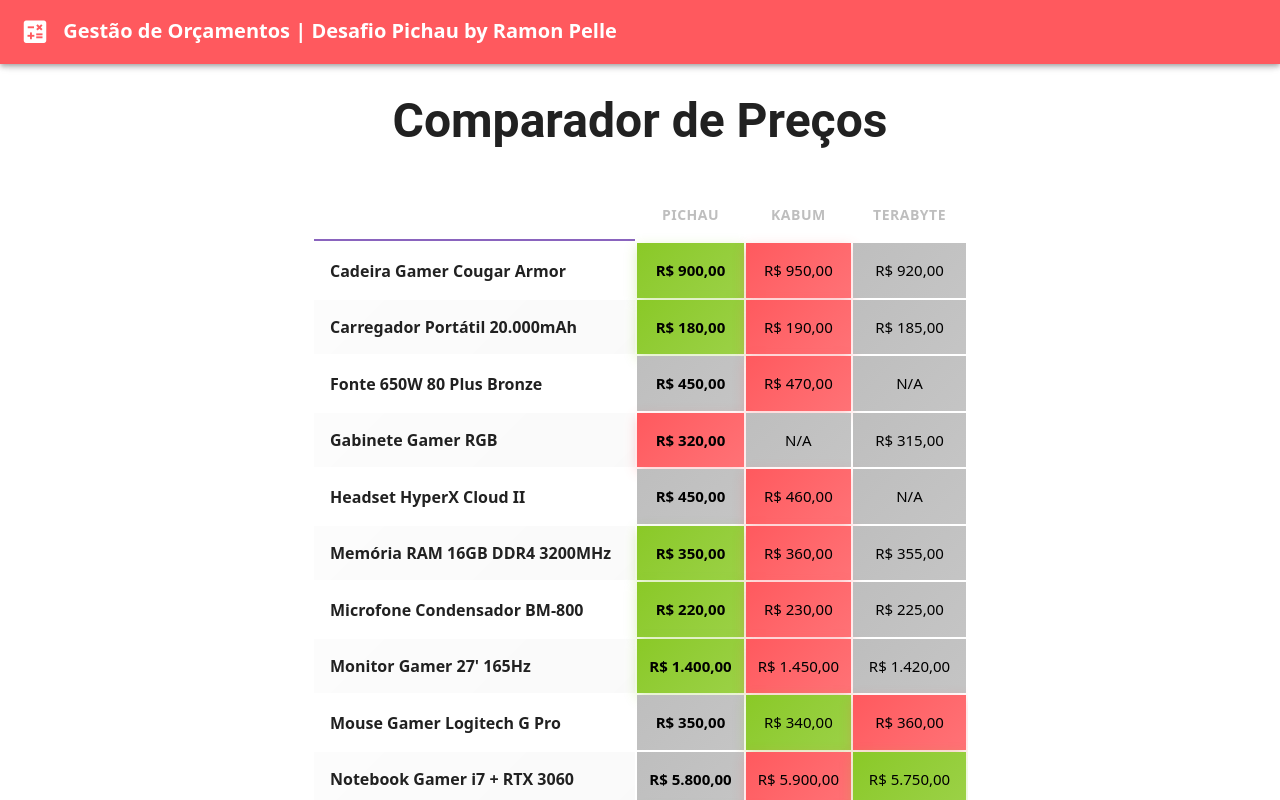
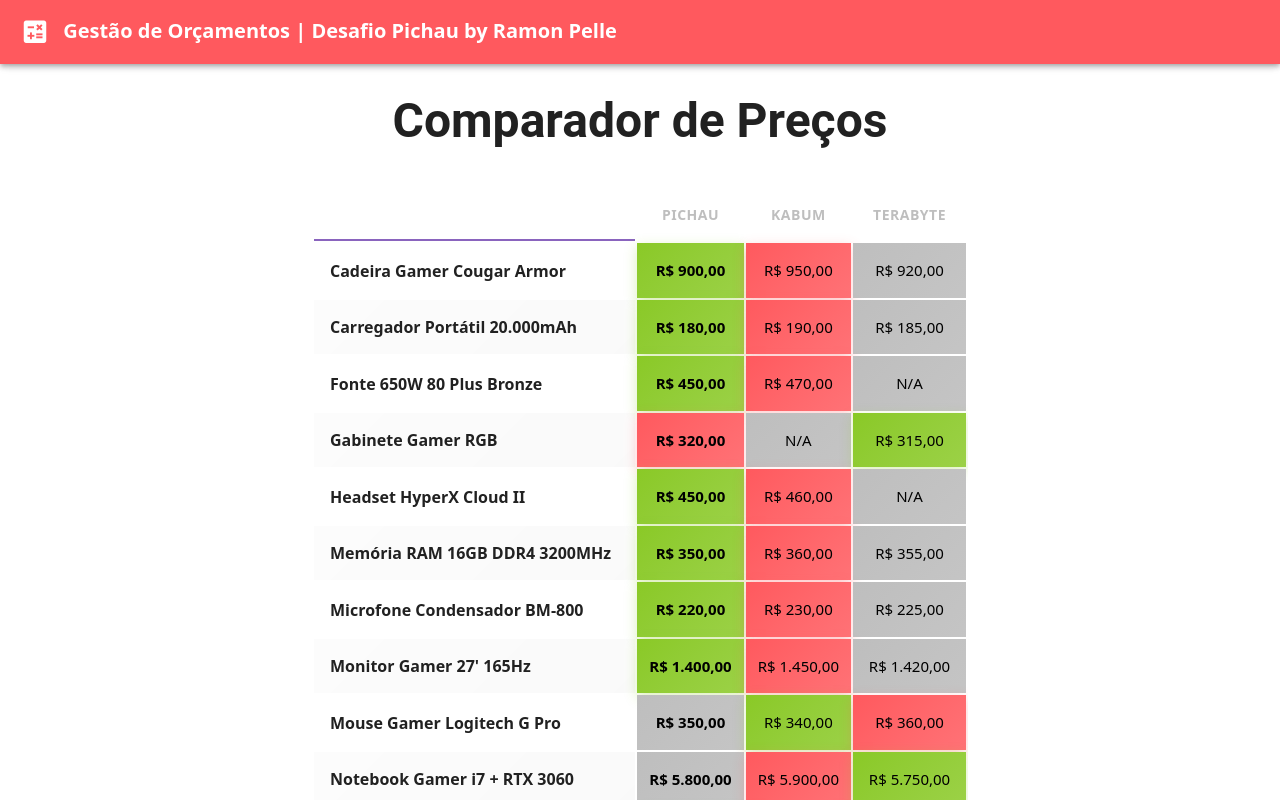
Before and after one commit to RamonPelle/pichau-front-challenge-vue3, a Vue app: page / in a window 1280 px wide. Shown: the top 800 px of the page. Built offline with nearby package versions, Linux system fonts and the light colour scheme.

Commit message:
fix: ajuste das cores de preco quando houver apenas [0..2] itens nao n/a

```diff
--- a/src/componentes/moleculas/LinhaProduto.vue
+++ b/src/componentes/moleculas/LinhaProduto.vue
@@ -26,15 +26,21 @@
   return valor === "N/A" ? null : Number(valor);
 };
 
-const precos = computed(() => {
-  return props.colunasPreco.map((coluna) => obterPrecoColuna(coluna));
+const precosValidos = computed(() => {
+  return props.colunasPreco
+    .map((coluna) => obterPrecoColuna(coluna))
+    .filter((preco) => preco !== null);
 });
 
 const minPreco = computed(() => {
-  return precos.value.length === 0 ? null : Math.min(...precos.value);
+  return precosValidos.value.length === 0
+    ? null
+    : Math.min(...precosValidos.value);
 });
 
 const maxPreco = computed(() => {
-  return precos.value.length === 0 ? null : Math.max(...precos.value);
+  return precosValidos.value.length === 0
+    ? null
+    : Math.max(...precosValidos.value);
 });
 </script>
```
